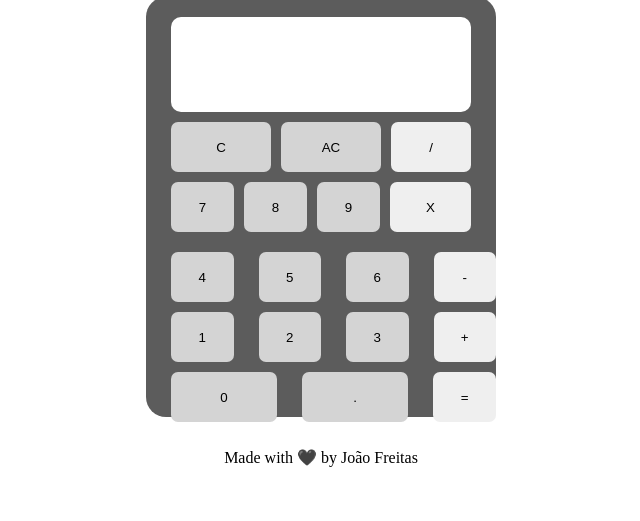
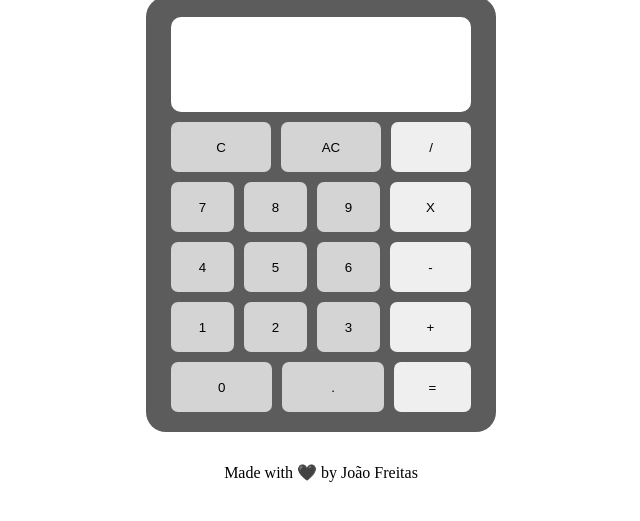
Before and after one commit to TecJP/simple-calculator, a plain HTML site: page index.html in a window 1280 px wide. Shown: the part 83-604 px from the top of the page, without its empty margins (319-959 px from the left). Drawn offline with Linux system fonts and the light colour scheme.

Commit message:
Finishing the style of calculator

```diff
--- a/styles/style.css
+++ b/styles/style.css
@@ -23,7 +23,7 @@ main {
 
 .calculator {
     width: 350px;
-    height: 420px;
+    height: 435px;
     background-color: rgb(92, 92, 92);
     border-radius: 20px;
 }
@@ -117,7 +117,7 @@ main {
 }
 
 .third_row .button {
-    margin: 10px 0 0 25px;
+    margin: 10px 0 0 20px;
     height: 50px;
     border: none;
     cursor: pointer;
@@ -126,21 +126,25 @@ main {
 
 .third_row .four {
     background-color: rgb(212, 212, 212);
+    margin: 0 5px 5px 25px;
     width: 70px;
 }
 
 .third_row .five {
     background-color: rgb(212, 212, 212);
+    margin: 0 5px 5px 5px;
     width: 70px;
 }
 
 .third_row .six {
     background-color: rgb(212, 212, 212);
+    margin: 0 5px 5px 5px;
     width: 70px;
 }
 
 .third_row .subtraction {
-    width: 70px;
+    margin: 0 25px 10px 5px;
+    width: 90px;
 }
 
 .fourth_row {
@@ -158,21 +162,25 @@ main {
 
 .fourth_row .one {
     background-color: rgb(212, 212, 212);
+    margin: 0 5px 5px 25px;
     width: 70px;
 }
 
 .fourth_row .two {
     background-color: rgb(212, 212, 212);
+    margin: 0 5px 5px 5px;
     width: 70px;
 }
 
 .fourth_row .three {
     background-color: rgb(212, 212, 212);
+    margin: 0 5px 5px 5px;
     width: 70px;
 }
 
 .fourth_row .addition {
-    width: 70px;
+    margin: 0 25px 10px 5px;
+    width: 90px;
 }
 
 .fifth_row {
@@ -190,16 +198,19 @@ main {
 
 .fifth_row .zero {
     background-color: rgb(212, 212, 212);
+    margin: 0 5px 5px 25px;
     width: 118px;
 }
 
 .fifth_row .dot {
     background-color: rgb(212, 212, 212);
+    margin: 0 5px 5px 5px;
     width: 118px;
 }
 
 .fifth_row .equal {
-    width: 70px;
+    margin: 0 25px 10px 5px;
+    width: 90px;
 }
 
 footer {
```
